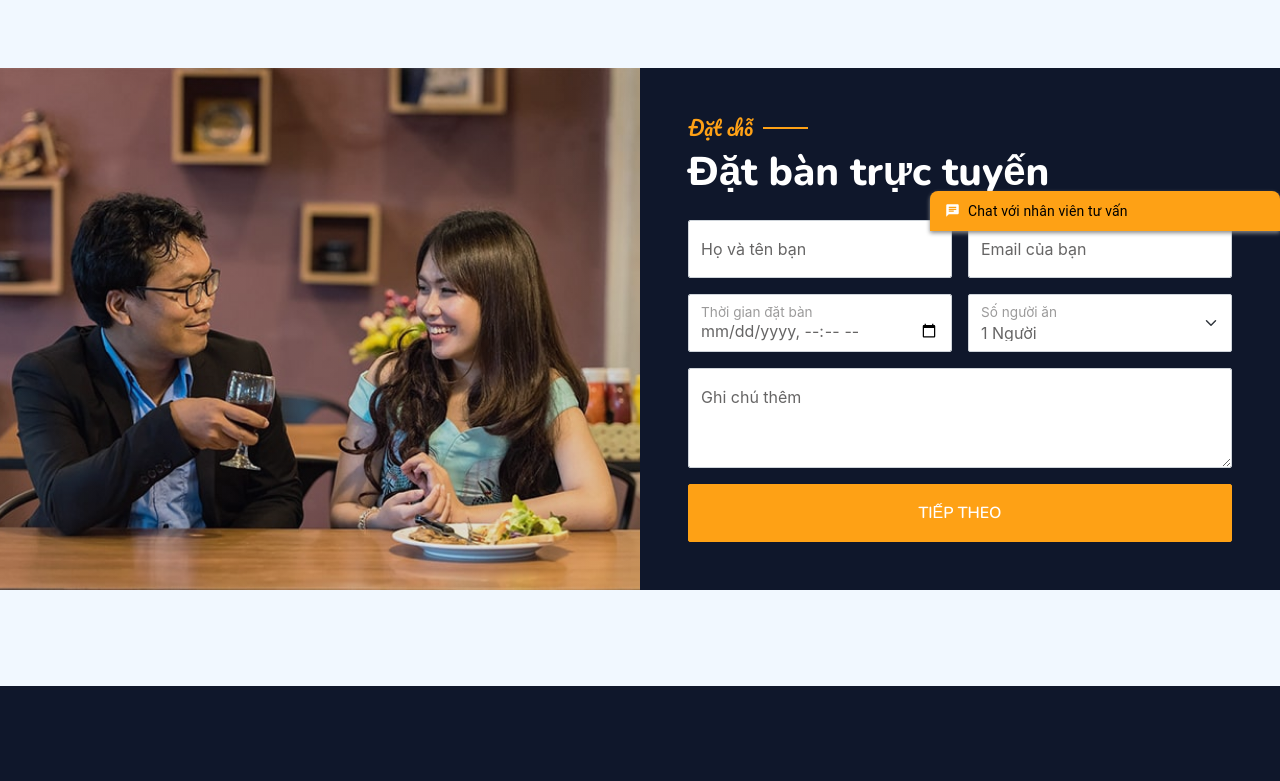
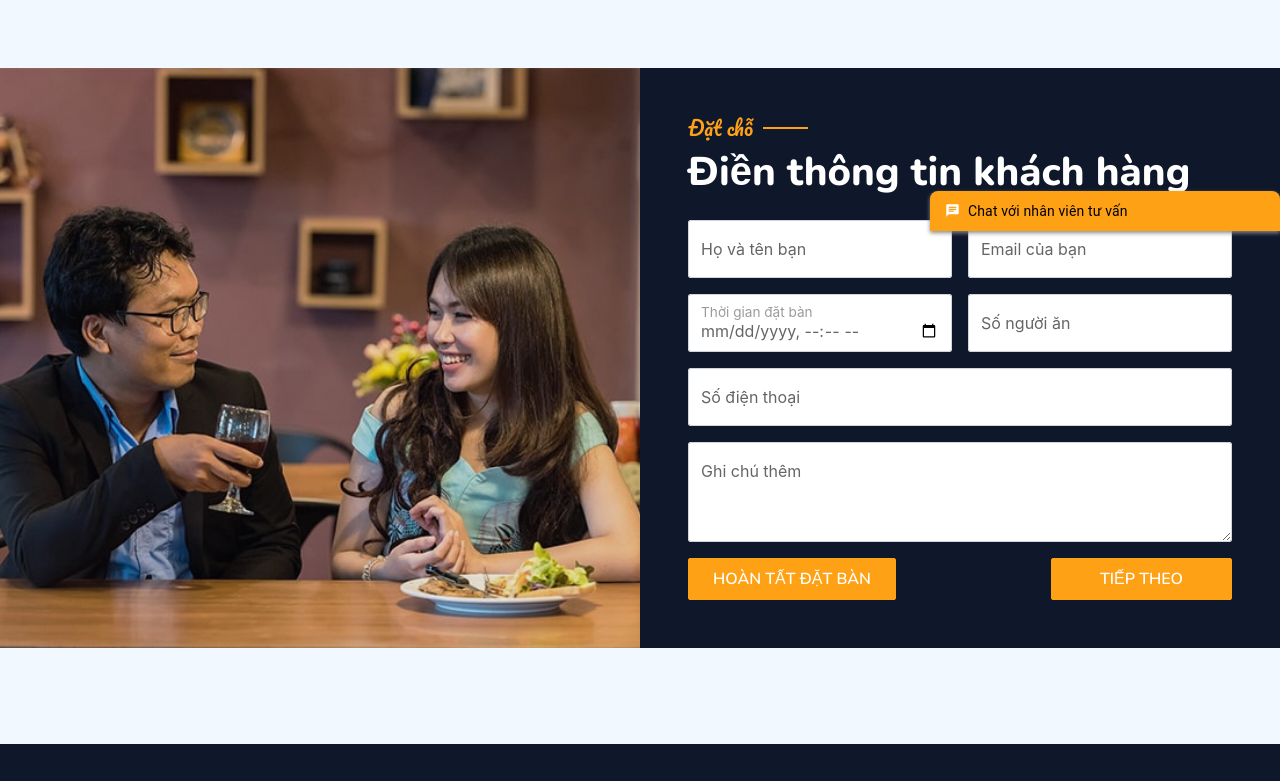
Before and after one commit to TuanLily/Huong-Sen-Restaurant-ADTN, a React (Create React App) app: page /booking in a window 1280 px wide. Shown: the part 579-1360 px from the top of the page. Built offline with nearby package versions, Linux system fonts and the light colour scheme.

Commit message:
[HS-118.1 + 119.1 ] - Chỉnh sửa giao diện đặt bàn, chọn món, thanh toán
[HS-118.1 + 119.1 ] - Chỉnh sửa giao diện đặt bàn, chọn món, thanh toán

```diff
--- a/src/Pages/Client/Booking.js
+++ b/src/Pages/Client/Booking.js
@@ -62,7 +62,7 @@ export default function Booking() {
               <h5 className="section-title ff-secondary text-start text-primary fw-normal">
                 Đặt chỗ
               </h5>
-              <h1 className="text-white mb-4">Đặt bàn trực tuyến</h1>
+              <h1 className="text-white mb-4">Điền thông tin khách hàng</h1>
               <form>
                 <div className="row g-3">
                   <div className="col-md-6">
@@ -103,12 +103,24 @@ export default function Booking() {
                   </div>
                   <div className="col-md-6">
                     <div className="form-floating">
-                      <select className="form-select" id="select1">
-                        <option value="1">1 Người</option>
-                        <option value="2">2 Người</option>
-                        <option value="3">3 Người</option>
-                      </select>
-                      <label htmlFor="select1">Số người ăn</label>
+                    <input
+                        type="number"
+                        className="form-control"
+                        id="quantity"
+                        placeholder="Quantity"
+                      />
+                      <label htmlFor="quantity">Số người ăn</label>
+                    </div>
+                  </div>
+                  <div className="col-12">
+                    <div className="form-floating">
+                      <input
+                        type="text"
+                        className="form-control"
+                        placeholder="Special Request"
+                        id="phone"
+                      />
+                      <label htmlFor="phone">Số điện thoại</label>
                     </div>
                   </div>
                   <div className="col-12">
@@ -122,14 +134,10 @@ export default function Booking() {
                       <label htmlFor="message">Ghi chú thêm</label>
                     </div>
                   </div>
-                  <div className="col-12">
-                    <NavLink
-                     className="btn btn-primary w-100 py-3"
-                      to="/order"
-                    >
-                      Tiếp theo
-                    </NavLink>
-                  </div>
+                  <div className="d-flex justify-content-between align-items-center mt-3">
+  <NavLink to="/confirm" className="btn btn-primary py-2 px-4">Hoàn tất đặt bàn</NavLink>
+  <NavLink to="/order" className="btn btn-primary py-2 px-5">Tiếp theo</NavLink>
+</div>
                 </div>
               </form>
             </div>
--- a/src/Pages/Client/Order.js
+++ b/src/Pages/Client/Order.js
@@ -55,23 +55,23 @@ export default function Booking() {
         data-wow-delay="0.1s"
       >
         <div className="row g-0">
-          <div className="col-md-6 bg-warning p-5 text-center">
-            <h1 className="text-white section-title ff-secondary">
-              Thông tin đặt bàn
-            </h1>
-            <p>
+          <div className="col-md-6 bg-warning p-5">
+            <div className="text-center mb-4">
+              <h1 className="text-white section-title ff-secondary">Thông tin đặt bàn</h1>
+            </div>
+            <p className="mb-4 mt-4 text-dark text-start">
               <strong>Họ tên:</strong> Nguyễn Văn A
             </p>
-            <p>
+            <p className="mb-4 text-dark text-start">
               <strong>Email:</strong> anv@gmail.com
             </p>
-            <p>
+            <p className="mb-4 text-dark text-start">
               <strong>Số điện thoại:</strong> 065789311
             </p>
-            <p>
+            <p className="mb-4 text-dark text-start">
               <strong>Thời gian đặt bàn:</strong> 18/08/2024 20:00
             </p>
-            <p>
+            <p className="mb-4 text-dark text-start">
               <strong>Số người:</strong> 02 người
             </p>
           </div>
@@ -138,11 +138,7 @@ export default function Booking() {
                 </div>
                 <div className="menu-item d-flex justify-content-between align-items-center mb-3">
                   <div className="d-flex align-items-center">
-                    <input
-                      type="checkbox"
-                      id="main1"
-                      className="me-2"
-                    />
+                    <input type="checkbox" id="main1" className="me-2" />
                     <label htmlFor="main1" className="mb-0 flex-grow-1">
                       Cá chiên nước mắm
                     </label>
--- a/src/Pages/Client/pay.js
+++ b/src/Pages/Client/pay.js
@@ -14,7 +14,10 @@ export default function Booking() {
               <li className="breadcrumb-item">
                 <a href="/">Trang chủ</a>
               </li>
-              <li className="breadcrumb-item text-white active" aria-current="page">
+              <li
+                className="breadcrumb-item text-white active"
+                aria-current="page"
+              >
                 Đặt bàn
               </li>
             </ol>
@@ -47,39 +50,48 @@ export default function Booking() {
         </div>
       </div>
 
-
-<div className="container-xxl py-5 px-0 wow fadeInUp"
-        data-wow-delay="0.1s">
-      <div className="row">
-        {/* Customer Information */}
-        <div className="col-md-5">
+      <div
+        className="container-xxl py-5 px-0 wow fadeInUp mx-auto"
+        data-wow-delay="0.1s"
+        style={{ maxWidth: "1200px" }}
+      >
+        <div className="row justify-content-center">
+          <div className="col-md-6">
             <div className="p-4 bg-white shadow-sm mb-3">
-            <h2 className="text-warning fw-bold ff-secondary">Thông tin khách hàng</h2>
+              <h2 className="text-warning fw-bold ff-secondary">
+                Thông tin khách hàng
+              </h2>
               <p className="mb-0 fw-bold">Huỳnh Trung Hào(Lỏ)</p>
               <p className="mb-0 fw-bold">(+84) 987899032</p>
-            <p className="mb-0 fw-bold">332, Đường Trần Hoàng Na, Phường Hưng Lợi, Quận Ninh Kiều, Cần Thơ</p>
+              <p className="mb-0 fw-bold">
+                332, Đường Trần Hoàng Na, Phường Hưng Lợi, Quận Ninh Kiều, Cần
+                Thơ
+              </p>
             </div>
           </div>
 
-        {/* Order Information */}
           <div className="col-md-6">
             <div className="p-4 bg-white shadow-sm mb-3">
-  <h2 className="text-warning fw-bold ff-secondary">Thông tin đơn đặt bàn</h2>
+              <h2 className="text-warning fw-bold ff-secondary">
+                Thông tin đơn đặt bàn
+              </h2>
               <div className="d-flex justify-content-between align-items-center mt-3">
                 <p className="mb-0 fw-bold">Mã đơn: HS-001</p>
-    <p className="mb-0 fw-bold text-end">Thời gian tạo đơn: 19/08/2023 12:05</p>
+                <p className="mb-0 fw-bold text-end">
+                  Thời gian tạo đơn: 19/08/2023 12:05
+                </p>
               </div>
               <p className="mb-0 fw-bold">Bàn số: 02</p>
               <p className="fw-bold">Số người: 02 người</p>
             </div>
-
           </div>
         </div>
 
-      {/* Order Details */}
-      <div className="row">
-      <div className="col-md-7">
-        <h5 className="fw-bold mb-3" style={{ color: "#ff9f1a" }}>Đơn hàng (2 sản phẩm)</h5>
+        <div className="row justify-content-center">
+          <div className="col-md-8">
+            <h5 className="text-warning fw-bold mb-3">
+              Đơn hàng (2 sản phẩm)
+            </h5>
             <hr />
             <div className="bg-white shadow-sm mb-2 p-3">
               <div className="d-flex justify-content-between align-items-center">
@@ -88,12 +100,22 @@ export default function Booking() {
                     src="../../Assets/Client/Images/huong-sen-logo.png"
                     alt="Thịt heo xào"
                     className="me-3"
-          style={{ width: "60px", height: "60px", objectFit: "cover", borderRadius: "5px" }}
+                    style={{
+                      width: "60px",
+                      height: "60px",
+                      objectFit: "cover",
+                      borderRadius: "5px",
+                    }}
                   />
                   <div className="d-flex flex-column">
                     <span className="fw-bold">THỊT HEO XÀO</span>
                     <div className="d-flex align-items-center mt-1">
-            <span className="badge bg-warning rounded-circle" style={{ marginRight: "8px" }}>1</span>
+                      <span
+                        className="badge bg-warning rounded-circle"
+                        style={{ marginRight: "8px" }}
+                      >
+                        1
+                      </span>
                       <span style={{ color: "#ff9f1a" }}>100.000đ</span>
                     </div>
                   </div>
@@ -101,7 +123,6 @@ export default function Booking() {
               </div>
             </div>
 
-  {/* Repeat the order item for other products */}
             <div className="bg-white shadow-sm mb-2 p-3">
               <div className="d-flex justify-content-between align-items-center">
                 <div className="d-flex align-items-center">
@@ -109,12 +130,22 @@ export default function Booking() {
                     src="../../Assets/Client/Images/huong-sen-logo.png"
                     alt="Thịt heo xào"
                     className="me-3"
-          style={{ width: "60px", height: "60px", objectFit: "cover", borderRadius: "5px" }}
+                    style={{
+                      width: "60px",
+                      height: "60px",
+                      objectFit: "cover",
+                      borderRadius: "5px",
+                    }}
                   />
                   <div className="d-flex flex-column">
                     <span className="fw-bold">THỊT HEO XÀO</span>
                     <div className="d-flex align-items-center mt-1">
-            <span className="badge bg-warning rounded-circle" style={{ marginRight: "8px" }}>1</span>
+                      <span
+                        className="badge bg-warning rounded-circle"
+                        style={{ marginRight: "8px" }}
+                      >
+                        1
+                      </span>
                       <span style={{ color: "#ff9f1a" }}>100.000đ</span>
                     </div>
                   </div>
@@ -134,7 +165,11 @@ export default function Booking() {
                   aria-label="Voucher Code"
                   aria-describedby="apply-voucher"
                 />
-      <button className="btn btn-primary" type="button" id="apply-voucher">
+                <button
+                  className="btn btn-primary"
+                  type="button"
+                  id="apply-voucher"
+                >
                   Áp dụng
                 </button>
               </div>
@@ -152,10 +187,13 @@ export default function Booking() {
                 <span>370.000đ</span>
               </div>
               <div className="d-flex justify-content-between align-items-center mt-3">
-  <NavLink to="/order" className="btn btn-dark"><i className="fa-solid fa-chevron-left"></i> Quay lại chọn món</NavLink>
-  <NavLink to="/confirm" className="btn btn-primary py-2">Đặt bàn</NavLink>
+                <NavLink to="/order" className="btn btn-dark">
+                  <i className="fa-solid fa-chevron-left"></i> Quay lại chọn món
+                </NavLink>
+                <NavLink to="/confirm" className="btn btn-primary py-2">
+                  Đặt bàn
+                </NavLink>
               </div>
-
             </div>
           </div>
         </div>
```
Lines whose indentation alone changed are shown as unchanged.
